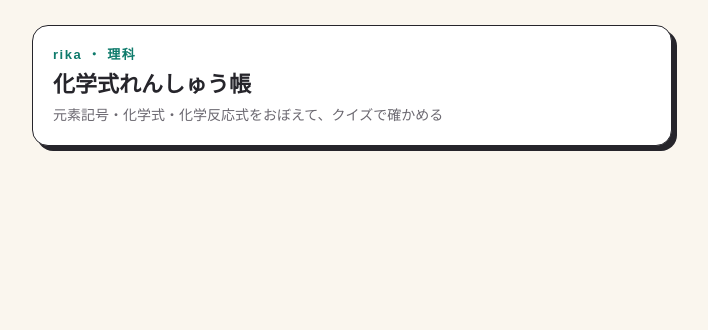
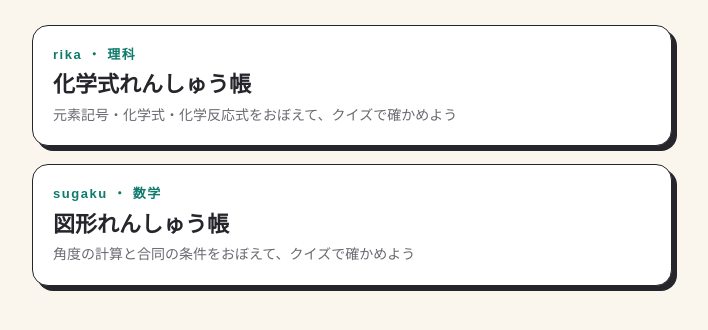
Before and after one commit to hhoshizora-usagi/kagayaki, a plain HTML site: page index.html in a window 1280 px wide. Shown: the part 150-480 px from the top of the page, without its empty margins (288-996 px from the left). Drawn offline with Linux system fonts and the light colour scheme; a web font is replaced by a local one.

Commit message:
入口ページに数学のカードを追加

```diff
--- a/index.html
+++ b/index.html
@@ -10,7 +10,7 @@ body{margin:0;background:#FAF6EE;color:#26252B;font-family:"Zen Maru Gothic",san
 main{max-width:640px;margin:0 auto;padding:48px 20px}
 h1{font-size:40px;margin:0 0 4px;letter-spacing:.04em}
 p{color:#6B6870;margin:0 0 28px}
-a.unit{display:block;text-decoration:none;color:inherit;background:#fff;border:1.5px solid #26252B;border-radius:16px;padding:18px 20px;box-shadow:5px 5px 0 #26252B;transition:transform .15s}
+a.unit{display:block;text-decoration:none;color:inherit;background:#fff;border:1.5px solid #26252B;border-radius:16px;padding:18px 20px;box-shadow:5px 5px 0 #26252B;transition:transform .15s;margin-bottom:18px}
 a.unit:hover{transform:translate(-2px,-2px)}
 a.unit:focus-visible{outline:3px solid #0F7B6C;outline-offset:3px}
 .tag{font-size:13px;font-weight:700;color:#0F7B6C;letter-spacing:.12em}
@@ -22,7 +22,8 @@ a.unit:focus-visible{outline:3px solid #0F7B6C;outline-offset:3px}
 <main>
   <h1>kagayaki</h1>
   <p>学習用シリーズ</p>
-  <a class="unit" href="rika/"><div class="tag">rika ・ 理科</div><div class="ttl">化学式れんしゅう帳</div><div class="d">元素記号・化学式・化学反応式をおぼえて、クイズで確かめる</div></a>
+  <a class="unit" href="rika/"><div class="tag">rika ・ 理科</div><div class="ttl">化学式れんしゅう帳</div><div class="d">元素記号・化学式・化学反応式をおぼえて、クイズで確かめよう</div></a>
+  <a class="unit" href="sugaku/"><div class="tag">sugaku ・ 数学</div><div class="ttl">図形れんしゅう帳</div><div class="d">角度の計算と合同の条件をおぼえて、クイズで確かめよう</div></a>
 </main>
 </body>
 </html>
```
